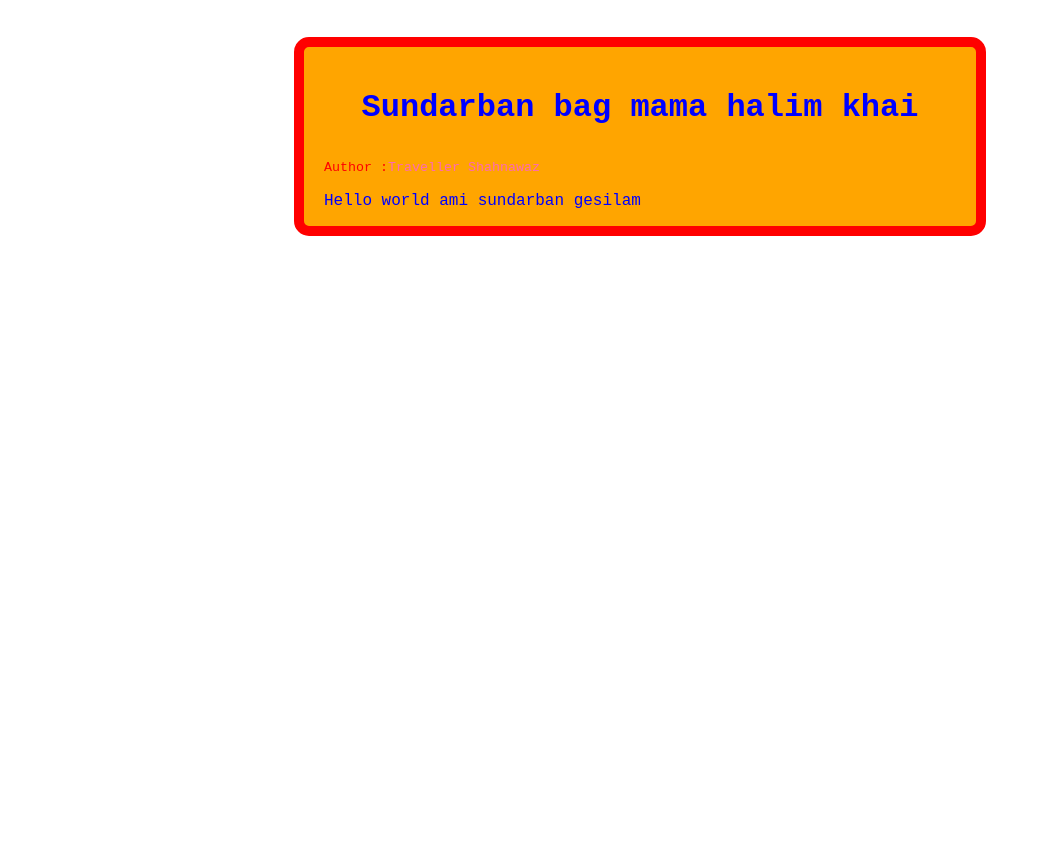
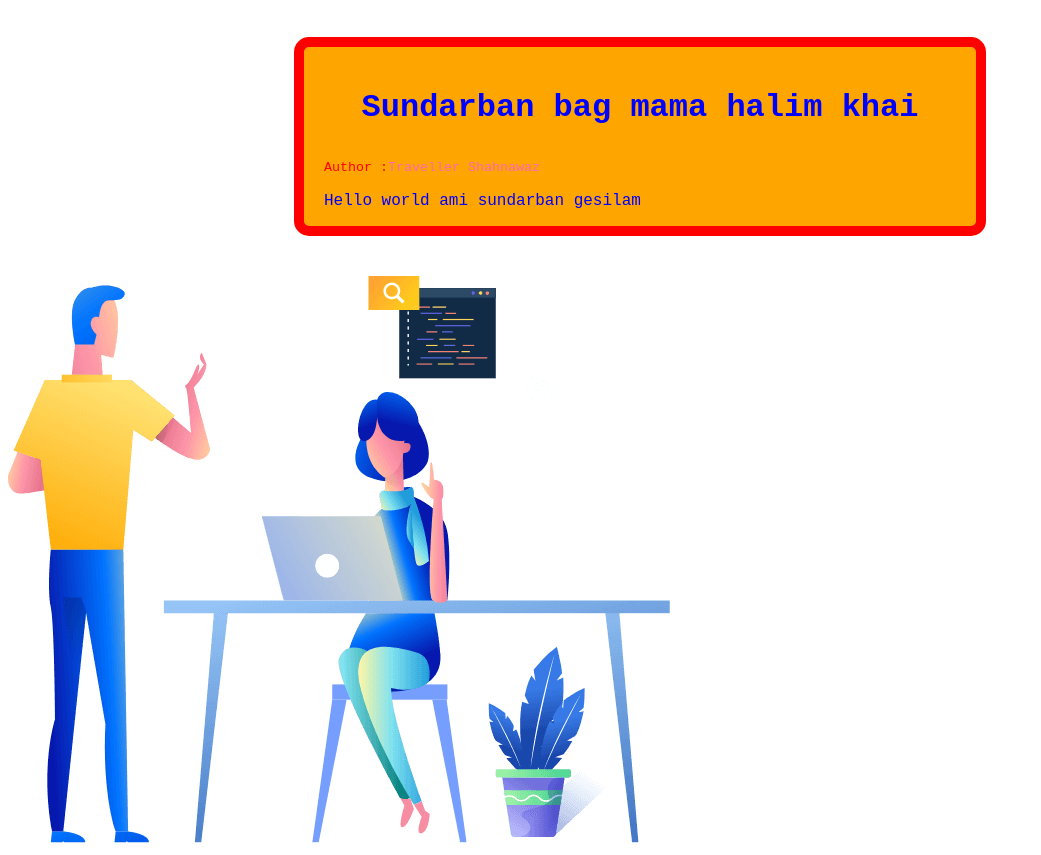
Before and after one commit to Shanax21/my-first-repo, a plain HTML site: page index.html in a window 1280 px wide. Shown: the part 718-1573 px from the top of the page, without its empty margins (0-1041 px from the left). Before the commit the page ends 994 px from the top, so only its background shows below. Drawn offline with Linux system fonts and the light colour scheme.

Commit message:
added picture

```diff
--- a/index.html
+++ b/index.html
@@ -94,6 +94,8 @@
 
     </div>
 
+    <img src="1622956051167.png" alt="Picture from programming hero">
+
 
 </body>
 </html>
```
Also changed, not shown: 1622956051167.png (added).
